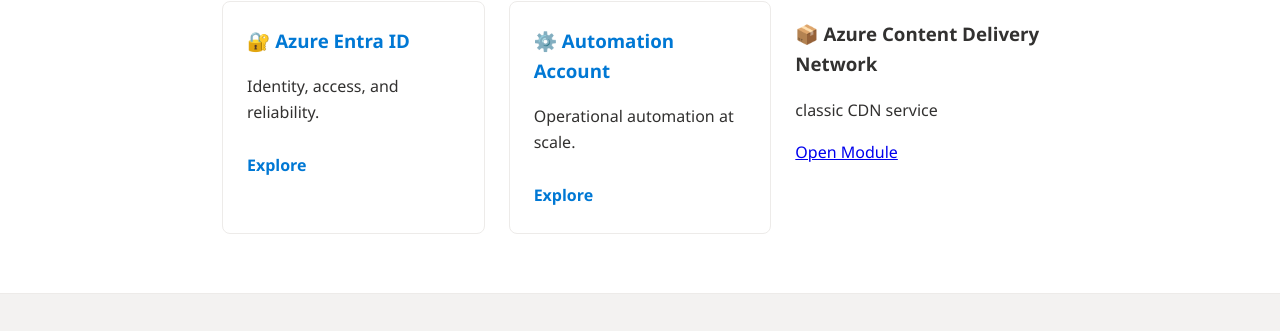
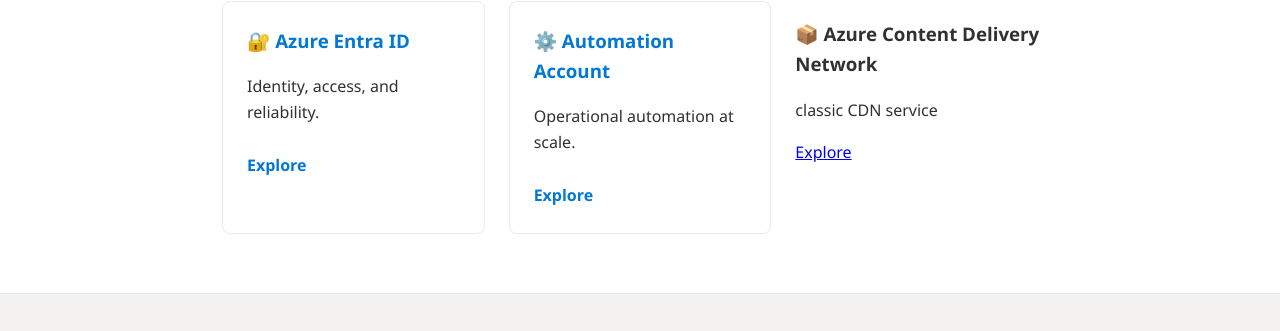
Before and after one commit to Abhiram-Mangde/Course-Azure-for-SREs, a Jekyll site: the page built from docs/azureservices.md, in a window 1280 px wide. Shown: the part 518-849 px from the top of the page. Built offline with Jekyll 4.4.1, drawn with Linux system fonts in a browser that asks for light colours.

Commit message:
Fix formatting and structure in azureservices.md

```diff
--- a/docs/azureservices.md
+++ b/docs/azureservices.md
@@ -43,7 +43,7 @@
 <div class="azure-tile">
 <h3>📦 Azure Content Delivery Network</h3>
 <p>classic CDN service</p>
-<a href="{{ '/azureservices/Azure CDN/' | relative_url }}">Open Module</a>
+<a href="{{ '/azureservices/Azure CDN/' | relative_url }}">Explore</a>
 </div>
 
 </div>
```
